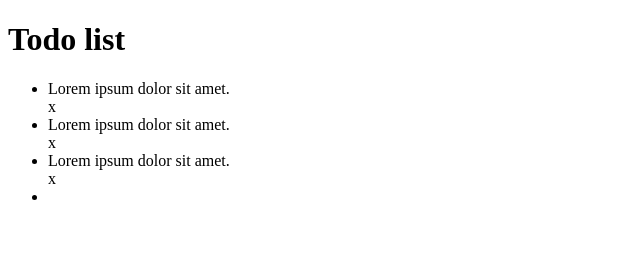
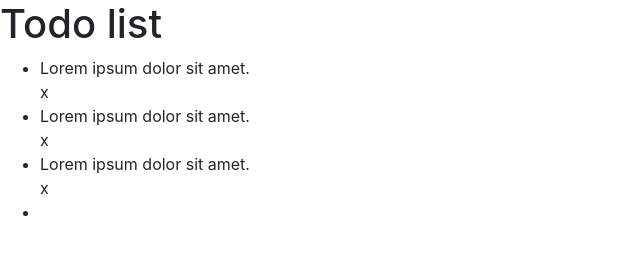
Before and after one commit to littlehangten/Todolist_jQuery, a plain HTML site: page index.html in a window 1280 px wide. Shown: the whole page, without its empty margins (0-640 px from the left). Drawn offline with Linux system fonts and the light colour scheme.

Commit message:
edit index_css file & load bootstrap.min.css

```diff
--- a/index.html
+++ b/index.html
@@ -5,7 +5,8 @@
     <meta name="viewport" content="width=device-width, initial-scale=1.0">
     <meta http-equiv="X-UA-Compatible" content="ie=edge">
     <title>todo-list-demo</title>
-    <link rel="stylesheet" href="all.css">
+    <link rel="stylesheet" href="css/all.css">
+    <link rel="stylesheet" href="css/bootstrap.min.css">
 </head>
 <body>
     <div id="panel">
```
Also changed, not shown: CSS/all.css (added), all.css (deleted).
